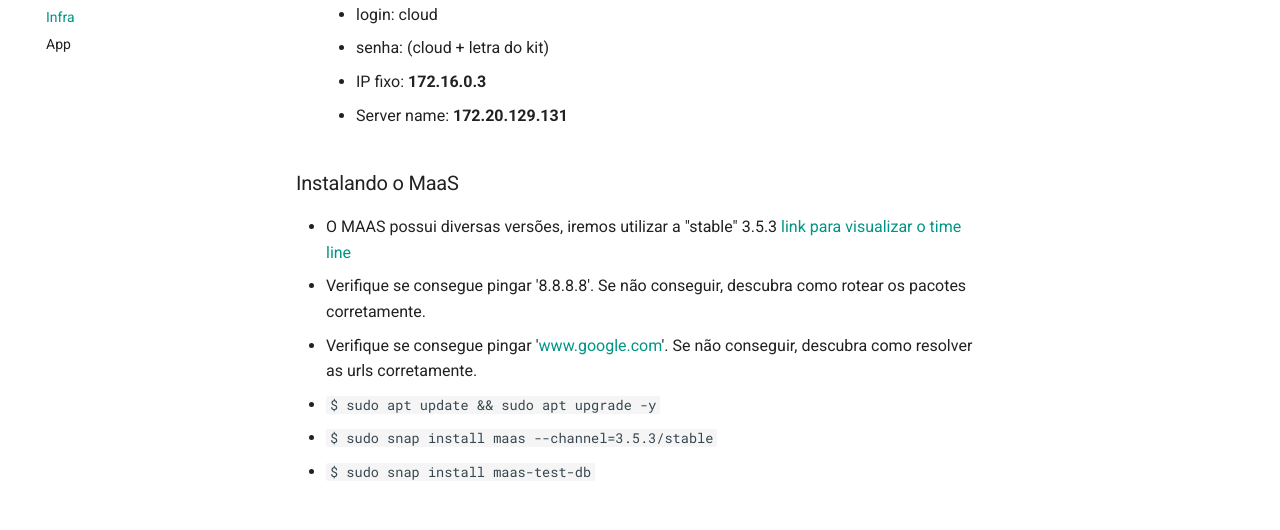
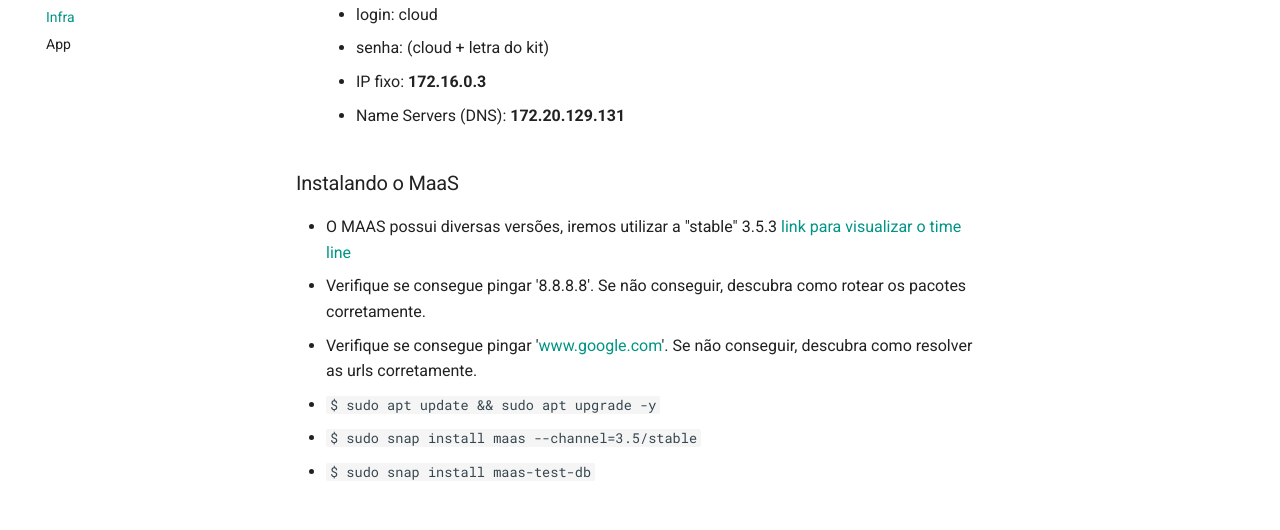
Before and after one commit to Insper/computacao-nuvem, an MkDocs documentation site: the page built from docs/roteiros/1.infra.md, in a window 1280 px wide and 900 px high, scrolled down 938 px. Shown: the part 154-684 px from the top of the window. Built offline with MkDocs 1.6.1 and Material for MkDocs 9.7.7, drawn with Linux system fonts in a browser that asks for light colours; nearby versions of some CDN libraries; comment, search, counter and statistics services are not loaded.

Commit message:
versao maas

````diff
--- a/docs/roteiros/1.infra.md
+++ b/docs/roteiros/1.infra.md
@@ -21,7 +21,7 @@
     * login: cloud
     * senha: (cloud + letra do kit)
     * IP fixo: **172.16.0.3**
-    * Server name: **172.20.129.131**
+    * Name Servers (DNS): **172.20.129.131**
 
 ### Instalando o MaaS
 
@@ -30,7 +30,7 @@
   * Verifique se consegue pingar 'www.google.com'. Se não conseguir, descubra como resolver as urls corretamente.
   * ```$ sudo apt update && sudo apt upgrade -y```
 
-  * ```$ sudo snap install maas --channel=3.5.3/stable```
+  * ```$ sudo snap install maas --channel=3.5/stable```
 
   * ```$ sudo snap install maas-test-db```
 
````
